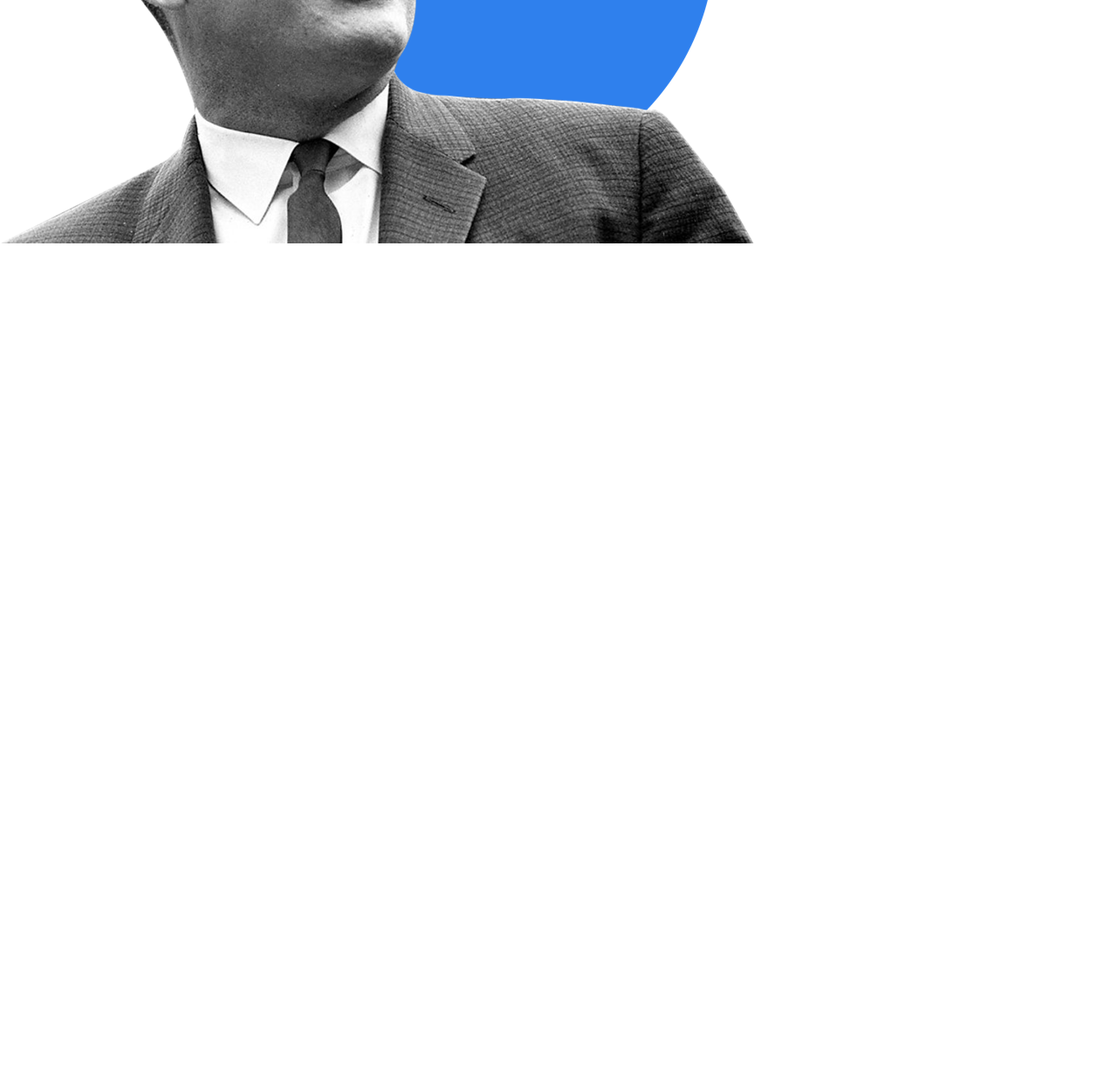
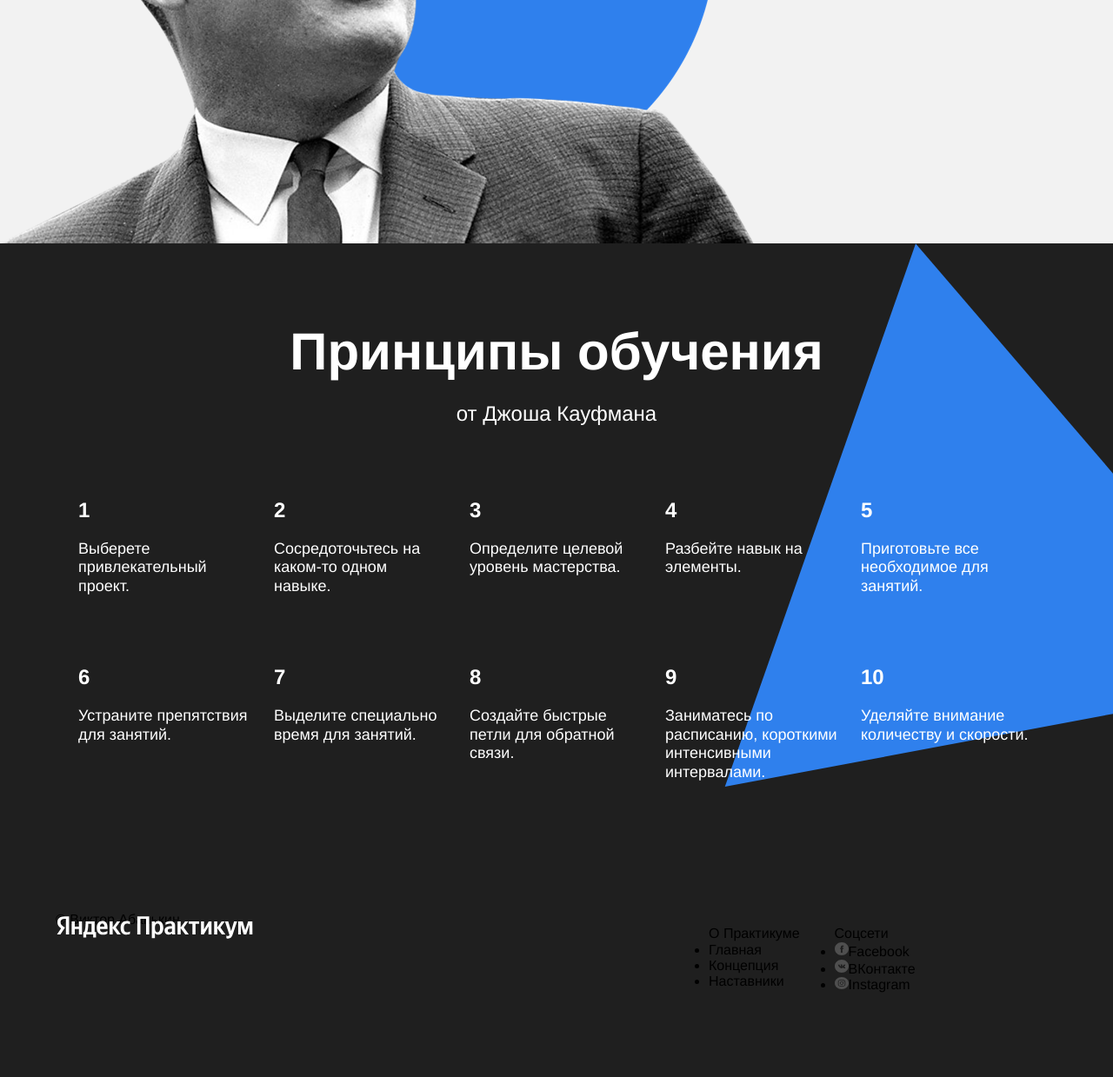
Before and after one commit to ArinaGlad/how-to-learn, a plain HTML site: page index.html in a window 1280 px wide. Shown: the part 2617-3856 px from the top of the page at 87% size. Before the commit the page ends 2917 px from the top, so only its background shows below. Drawn offline with Linux system fonts and the light colour scheme.

Commit message:
feat: dark theme

```diff
--- a/index.html
+++ b/index.html
@@ -28,44 +28,44 @@
         </div>
       </section>
       <section class="digits">
-        <h2 class="digits__title">Цифры и факты</h2>
-        <h3 class="digits__subtitle">Про учебу и мозг</h3>
-        <div class="table">
-          <div class="table__element">
+        <h2 class="section-title">Цифры и факты</h2>
+        <h3 class="section-subtitle">Про учебу и мозг</h3>
+        <ul class="table">
+          <li class="table__cell">
             <h4 class="table__heading">86 миллиардов</h4>
             <div class="table__text">Число нейронов в мозге человека</div>
-          </div>
-          <div class="table__element">
+          </li>
+          <li class="table__cell">
             <h4 class="table__heading">2,1 миллиарда</h4>
             <div class="table__text">Число нуждающихся в повышении квалификации </div>
             <span>Всеминый банк, 2017</span>
-          </div>
-          <div class="table__element">
+          </li>
+          <li class="table__cell">
             <h4 class="table__heading">1000 терабайт</h4>
             <div class="table__text">Объем памяти человека</div>
-          </div>
-          <div class="table__element">
+          </li>
+          <li class="table__cell">
             <h4 class="table__heading">500 триллионов</h4>
             <div class="table__text">Число ответственных за обучение нервных синапсов у взрослого человека</div>
-          </div>
-          <div class="table__element">
+          </li>
+          <li class="table__cell">
             <h4 class="table__heading">420 миллионов</h4>
             <div class="table__text">Число взрослых людей моложе 25 лет, не имеющих образования для трудоустройства</div>
             <span>Всеминый банк, 2017</span>
-          </div>
-          <div class="table__element">
+          </li>
+          <li class="table__cell">
             <h4 class="table__heading">17-20 лет</h4>
             <div class="table__text">Пик обучаемости</div>
-          </div>
-          <div class="table__element">
+          </li>
+          <li class="table__cell">
             <h4 class="table__heading">1885 год</h4>
             <div class="table__text">Открытие кривой забывания</div>
-          </div>
-          <div class="table__element">
+          </li>
+          <li class="table__cell">
             <h4 class="table__heading">1889 год</h4>
             <div class="table__text">Открытие условного рефлекса</div>
-          </div>
-        </div>
+          </li>
+        </ul>
       </section>
       <section class="feynman">
         <h2 class="feynman__title">Метод Фейнмана</h2>
@@ -73,9 +73,75 @@
         <a href="#" class="feynman__link">Подробнее&rarr;</a>
       </section>
       <section class="kaufman">
-        <h2 class="section-title_theme_dark"></h2>
+        <h2 class="section-title section-title_theme_dark">Принципы обучения</h2>
+        <h3 class="section-subtitle section-subtitle_theme_dark">от Джоша Кауфмана</h3>
+        <img class="kaufman__triangle" src="images/kaufman-triangle.svg" alt="треугольник">
+        <ul class="table">
+          <li class="table__cell table__cell_theme_dark">
+            <h4 class="table__heading table__heading_theme_dark">1</h4>
+            <div class="table__text table__text_theme_dark">Выберете привлекательный проект.</div>
+          </li>
+          <li class="table__cell table__cell_theme_dark">
+            <h4 class="table__heading table__heading_theme_dark">2</h4>
+            <div class="table__text table__text_theme_dark">Сосредоточьтесь на каком-то одном навыке.</div>
+          </li>
+          <li class="table__cell table__cell_theme_dark">
+            <h4 class="table__heading table__heading_theme_dark">3</h4>
+            <div class="table__text table__text_theme_dark">Определите целевой уровень мастерства.</div>
+          </li>
+          <li class="table__cell table__cell_theme_dark">
+            <h4 class="table__heading table__heading_theme_dark">4</h4>
+            <div class="table__text table__text_theme_dark">Разбейте навык на элементы.</div>
+          </li>
+          <li class="table__cell table__cell_theme_dark">
+            <h4 class="table__heading table__heading_theme_dark">5</h4>
+            <div class="table__text table__text_theme_dark">Приготовьте все необходимое для занятий.</div>
+          </li>
+          <li class="table__cell table__cell_theme_dark">
+            <h4 class="table__heading table__heading_theme_dark">6</h4>
+            <div class="table__text table__text_theme_dark">Устраните препятствия для занятий.</div>
+          </li>
+          <li class="table__cell table__cell_theme_dark">
+            <h4 class="table__heading table__heading_theme_dark">7</h4>
+            <div class="table__text table__text_theme_dark">Выделите специально время для занятий.</div>
+          </li>
+          <li class="table__cell table__cell_theme_dark">
+            <h4 class="table__heading table__heading_theme_dark">8</h4>
+            <div class="table__text table__text_theme_dark">Создайте быстрые петли для обратной связи.</div>
+          </li>
+          <li class="table__cell table__cell_theme_dark">
+            <h4 class="table__heading table__heading_theme_dark">9</h4>
+            <div class="table__text table__text_theme_dark">Заниматесь по расписанию, короткими интенсивными интервалами.</div>
+          </li>
+          <li class="table__cell table__cell_theme_dark">
+            <h4 class="table__heading table__heading_theme_dark">10</h4>
+            <div class="table__text table__text_theme_dark">Уделяйте внимание количеству и скорости.</div>
+          </li>
+        </ul>
       </section>
     </main>
+    <footer class="footer">
+      <div class="footer__columns">
+        <div class="footer__column_content_copyright">
+          <div class="logo logo_place_footer"></div>
+          <div class="footer__autor">&#169; Виктор Абанькин</div>
+        </div>
+        <div class="footer__column_content_info">
+          <ul class="footer__column-heading">О Практикуме
+            <li class="footer__column-links">Главная</li>
+            <li class="footer__column-links">Концепция</li>
+            <li class="footer__column-links">Наставники</li>
+          </ul>
+        </div>
+        <div class="footer__column_content_social">
+          <ul class="footer__column-heading">Соцсети
+            <li class="footer__column-link"><img src="images/facebook_color_white.svg" alt="Facebook">Facebook</li>
+            <li class="footer__column-link"><img src="images/vk_color_white.svg" alt="ВКонтакте">ВКонтакте</li>
+            <li class="footer__column-link"><img src="images/instagram_color_white.svg" alt="Instagram">Instagram</li>
+          </ul>
+        </div>
+      </div>
+    </footer>
   </div>
 </body>
 </html>
--- a/styles/style.css
+++ b/styles/style.css
@@ -29,6 +29,12 @@
   top: 30px;
   left: 64px;
   background-image: url('../images/logo_place_header.svg');
+}
+
+.logo_place_footer {
+  background-image: url('../images/logo_place_footer.svg');
+  width: 228px;
+  height: 32px;
 }
 
 .header__title {
@@ -122,17 +128,18 @@
   padding: 100px 0;
 }
 
-.digits__title {
+.section-title {
   line-height: 1.15;
   font-size: 60px;
   font-weight: 600;
   width: 60%;
-  margin: 0 auto 20px auto;
+  margin: 0 auto;
+  padding-bottom: 20px;
   text-align: center;
 
 }
 
-.digits__subtitle {
+.section-subtitle {
   line-height: 34px;
   font-size: 24px;
   font-weight: normal;
@@ -142,22 +149,26 @@
 }
 
 .table {
+  position: relative;
   width: 1100px;
   display: flex;
   flex-wrap: wrap;
-  padding-top: 60px;
+  padding: 0;
   align-items: stretch;
   justify-content: space-between;
   margin: 0 auto;
+  z-index: 2;
 }
 
-.table__element {
+.table__cell {
+  margin-top: 60px;
   width: 250px;
+  list-style-type: none;
 }
 
-.table__element:nth-child(-n+4) {
+/* .table__cell:nth-child(-n+4) {
   margin-bottom: 60px;
-}
+} */
 
 .table__heading {
   line-height: 1.15;
@@ -173,7 +184,7 @@
   margin: 0 0 20px 0;
 }
 
-.table__element span {
+.table__cell span {
   line-height: 1.2;
   font-size: 18px;
 }
@@ -181,7 +192,10 @@
 .feynman {
   position: relative;
   height: 890px;
-  background: url('../images/feynman.png') left 0 bottom 0 /867px 637px no-repeat;
+  background-color: #f2f2f2;
+  background-image: url('../images/feynman.png');
+  background-position: left 0 bottom 0;
+  background-repeat: no-repeat;
 }
 
 .feynman__title {
@@ -209,6 +223,22 @@
   top: 50%;
   transform: translateY(-50%);
   right: 48px;
+  text-decoration: none;
+}
+
+.kaufman {
+  position: relative;
+  background: #1f1f1f;
+  padding: 90px 0;
+  overflow: hidden;
+}
+
+.section-title_theme_dark {
+  color: white;
+}
+
+.section-subtitle_theme_dark {
+  color: white;
 }
 
 /* и элемента с модификатором вида ключ-значение */
@@ -218,3 +248,32 @@
   margin-right: 0;
   margin-top: 80px;
 }
+
+.table__text_theme_dark {
+  margin: 0;
+}
+
+.kaufman__triangle {
+  position: absolute;
+  width: 877px;
+  height: 877px;
+  top: 0;
+  right: -210px;
+  z-index: 0;
+}
+
+.footer {
+  min-height: 350px;
+  padding: 60px 0 40px 0;
+  background: #1f1f1f;
+}
+
+.footer__columns {
+  display: flex;
+  width: 90%;
+  margin: 0 auto;
+}
+
+.footer__column_content_copyright {
+  flex-basis: 711px;
+}
```
